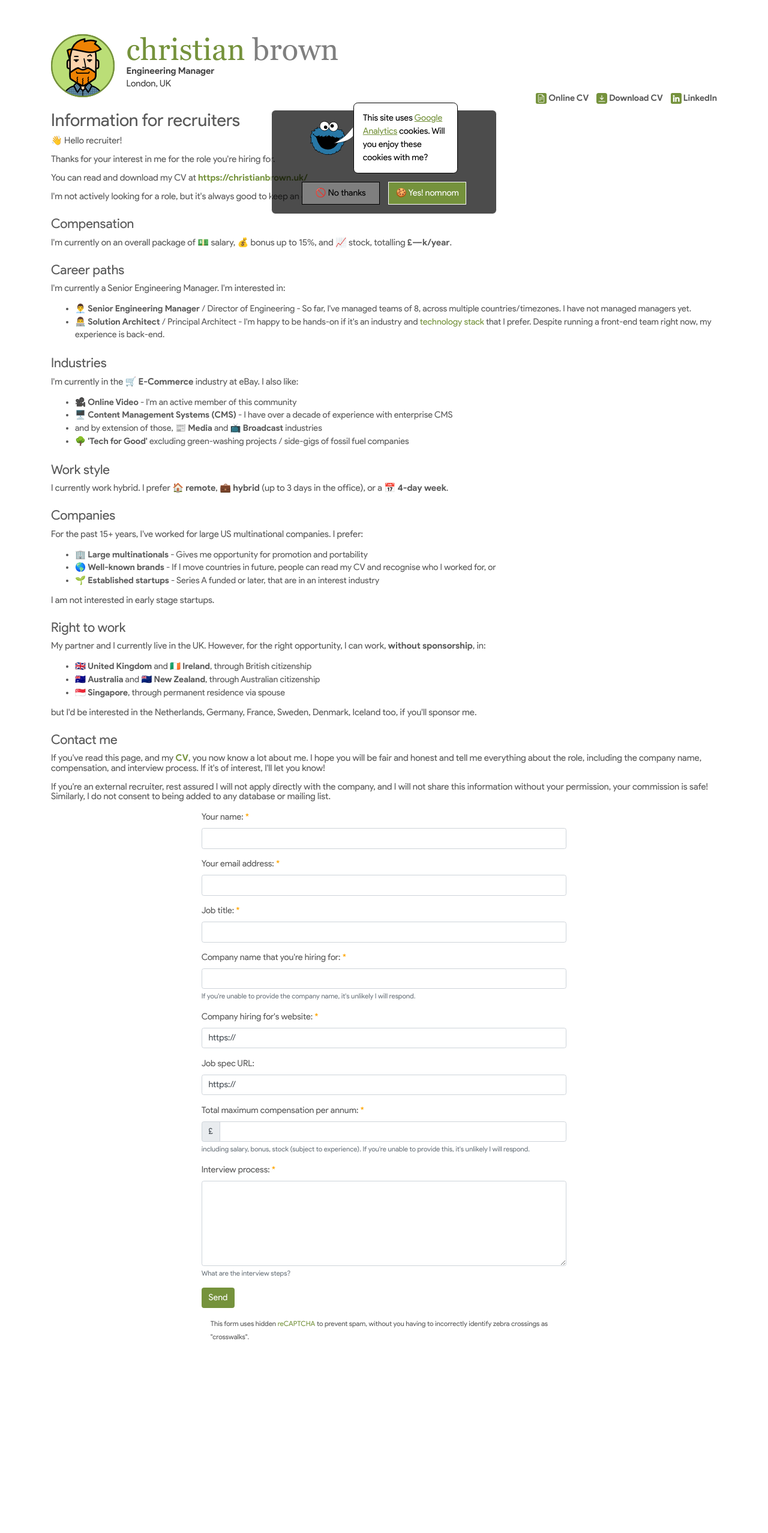
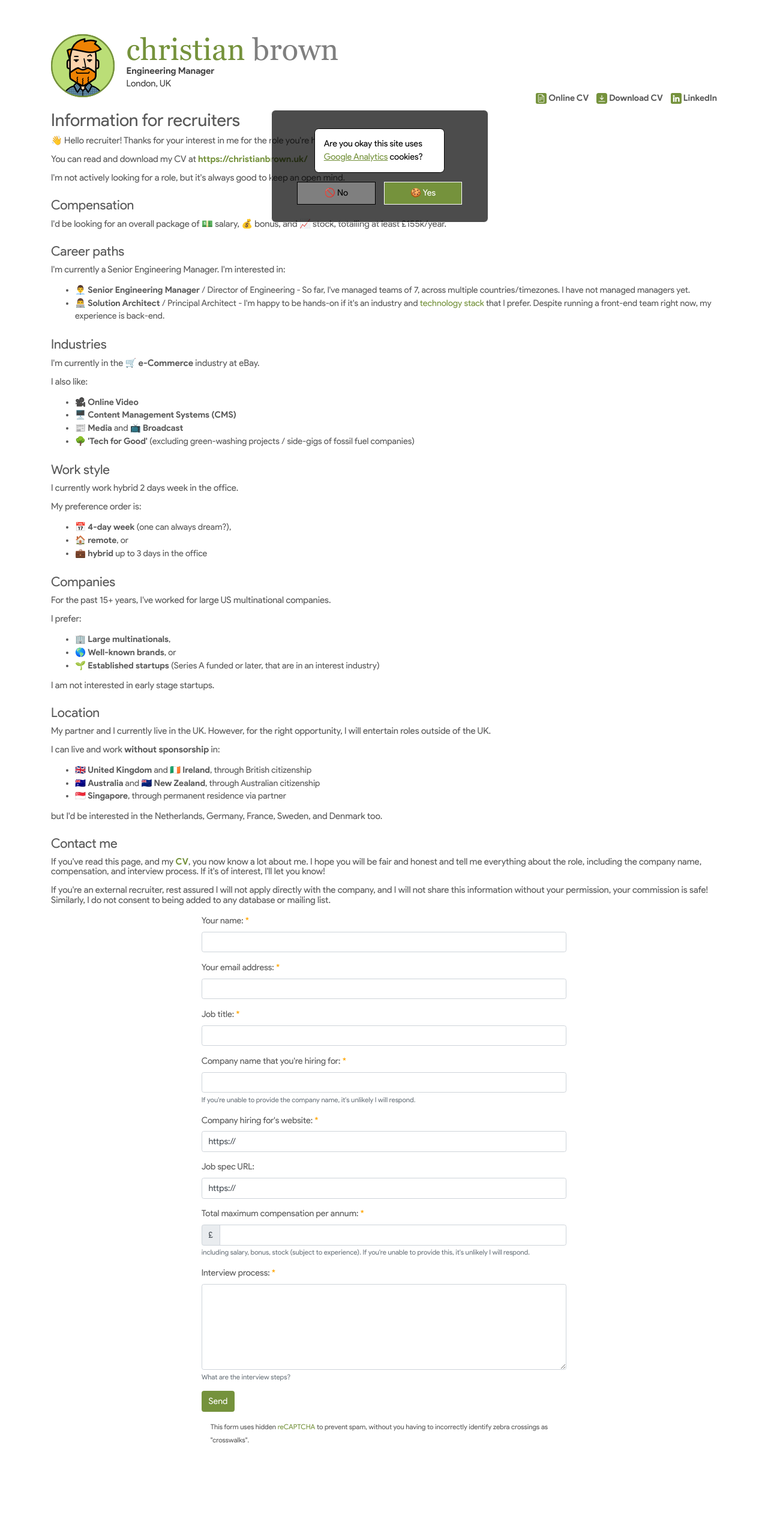
Before and after one commit to christianjbrown/christianbrown.uk, a Jekyll site: the page built from recruiters.html, in a window 1280 px wide. Shown: the whole page at 60% size. Built offline with Jekyll 4.4.1, drawn with Linux system fonts in a browser that asks for light colours; before the commit the page ends 2383 px from its top, so only the background shows below that.

Commit message:
Redesign cookie consent banner, extract cookies.scss

```diff
--- a/_includes/global-cookie.html
+++ b/_includes/global-cookie.html
@@ -1,13 +1,10 @@
 <!--noindex-->
             <div id="cookies" class="robots-nocontent" data-nosnippet="true">
-                <div class="cookies-speech-bubble">
-                    <img class="cookies-speech-bubble-head" src="/assets/images/cookie-monster-says.svg" alt="Cookie Monster asking a question">
-                    <div class="cookies-speech-bubble-contents">
-                        This site uses <a href="https://support.google.com/analytics/answer/11397207" target="_blank">Google Analytics</a> cookies. Will you enjoy these cookies with me?
-                    </div>
+                <div class="cookies-text">
+                    Are you okay this site uses <a href="https://support.google.com/analytics/answer/11397207" target="_blank">Google Analytics</a> cookies?
                 </div>
                 <div class="cookies-options">
-                    <button id="cookies-decline">🚫 No thanks</button><button id="cookies-accept" tabindex="0">🍪 Yes! nomnom</button>
+                    <button id="cookies-decline">🚫 No</button><button id="cookies-accept" tabindex="0">🍪 Yes</button>
                 </div>
             </div>
             <!--/noindex-->
--- /dev/null
+++ b/_sass/cookies.scss
@@ -0,0 +1,70 @@
+
+@import 'vars';
+
+html {
+    body {
+        div#cookies {
+            @media print {
+                display: none !important;
+            }
+            div.cookies-text {
+                a {
+                    text-decoration: underline;
+                    font-weight: normal;
+                }
+
+                background-color: white;
+                border-radius: 0.5em;
+                border: 1px solid black;
+                color: black;
+                padding: 1em;
+                width: 15em;
+            }
+            div.cookies-options {
+                button {
+                    &#cookies-accept {
+                        background-color: $colour-accent;
+                        border: 1px solid white;
+                        color: white;
+                    }
+
+                    &#cookies-decline {
+                        background-color: $colour-grayscale-2;
+                        border: 1px solid black;
+                        color: black;
+                    }
+
+                    cursor: pointer;
+                    width: 9em;
+                    padding: 0.5em;
+                }
+
+                align-items: center;
+                column-gap: 1em;
+                display: flex;
+                flex-direction: row;
+                justify-content: center;
+            }
+            align-items: center;
+            background-color: rgba(0, 0, 0, 0.7);
+            border-radius: 0.5em;
+            border: 1px solid white;
+            display: none;
+            flex-flow: column;
+            height: 13em;
+            justify-content: center;
+            left: calc(50% - 13em);
+            left: -moz-calc(50% - 13em);
+            left: -webkit-calc(50% - 13em);
+            margin: auto;
+            padding: 1em;
+            position: fixed;
+            row-gap: 1em;
+            top: calc(30% - 6em);
+            top: -moz-calc(30% - 6em);
+            top: -webkit-calc(30% - 6em);
+            width: 25em;
+            z-index: 100;
+        }
+    }
+}
--- a/assets/css/cv.scss
+++ b/assets/css/cv.scss
@@ -6,7 +6,11 @@
 
 @page {
     size: A4 portrait;
-    margin: 1cm 1cm 1.5cm 1cm;
+    margin: 1cm 1cm 1cm 1cm;
+    //@bottom-right-corner {
+    //    text-align: right;
+    //    content: "Page " counter(page);
+    //}
 }
 
 div.container {
@@ -17,7 +21,11 @@ div.container {
             line-height: 1.3;
         }
         div#cv {
-            @media screen {
+            @media print {
+                .cv-section-tech {
+                    margin-bottom: 6em;
+                }
+            }
             div#cv-main {
                 flex: 3;
                 min-width: 28em;
@@ -30,41 +38,9 @@ div.container {
             flex-direction: row;
             flex-wrap: wrap;
         }
-            @media print {
-                div#cv-side {
-                    .cv-section-education {
-                        width: 100%;
-                        order: 1;
-                    }
-                    .cv-section-volunteering {
-                        width: 100%;
-                        order: 2;
-                    }
-                    .cv-section-verticals {
-                        order: 3;
-                    }
-                    .cv-section-side-projects {
-                        order: 4;
-                    }
-                    .cv-section-tech {
-                        order: 5;
-                    }
-                    .cv-section-side-projects,
-                    .cv-section-verticals,
-                    .cv-section-tech {
-                        max-width: 50%;
-                    }
-                    display: flex;
-                    flex-direction: row;
-                    flex-wrap: wrap;
-                }
-            }
-        }
         div.cv-section {
-            @media print {
             &:not(#cv-previous-roles) {
                 break-inside: avoid;
-                }
             }
             h2 {
                 border-bottom: 1px solid $colour-grayscale-1;
@@ -86,20 +62,15 @@ div.container {
             width: 100%;
         }
         div#cv-chart-area {
-            @media print {
-                break-inside: avoid;
-            }
             #cv-chart {
                 margin: 0 auto;
                 max-width: 17em;
             }
+            break-inside: avoid;
+            padding-bottom: 1em;
             width: 100%;
-            padding-bottom: 1em;
         }
         div#cv-side-projects {
-            @media print {
-                break-inside: avoid;
-            }
             div.cv-side-project {
                 div.cv-side-project-logo {
                     img {
@@ -133,6 +104,7 @@ div.container {
             }
             align-content: flex-start;
             align-items: flex-start;
+            break-inside: avoid;
             display: flex;
             flex-direction: column;
             flex-wrap: wrap;
@@ -141,9 +113,6 @@ div.container {
             row-gap: 0.2em;
         }
         div#cv-verticals {
-            @media print {
-                break-inside: avoid;
-            }
             div.cv-vertical {
                 img {
                     max-height: 2.5em;
@@ -161,6 +130,7 @@ div.container {
             }
             align-content: center;
             align-items: flex-start;
+            break-inside: avoid;
             column-gap: 0.5em;
             display: flex;
             flex-direction: row;
@@ -170,9 +140,6 @@ div.container {
             width: 100%;
         }
         div#cv-techs {
-            @media print {
-                break-inside: avoid;
-            }
             div.cv-tech {
                 img {
                     max-height: 2.3em;
@@ -194,6 +161,7 @@ div.container {
             }
             align-items: flex-end;
             column-gap: 1em;
+            break-inside: avoid;
             display: flex;
             flex-direction: row;
             flex-wrap: wrap;
@@ -208,9 +176,6 @@ div.container {
             }
         }
         div.cv-experience {
-            @media print {
-                break-inside: avoid;
-            }
             div.cv-experience-details {
                 div.cv-experience-logo, div.cv-experience-logo a {
                     img {
@@ -270,6 +235,7 @@ div.container {
             }
             align-content: flex-start;
             align-items: flex-start;
+            break-inside: avoid;
             display: flex;
             flex-direction: column;
             flex-wrap: wrap;
@@ -278,9 +244,6 @@ div.container {
             width: 100%;
         }
         div.cv-experience-side {
-            @media print {
-                break-inside: avoid;
-            }
             div.cv-experience-details {
                 div.cv-experience-logo, div.cv-experience-logo a {
                     img {
@@ -350,6 +313,7 @@ div.container {
             }
             align-content: flex-start;
             align-items: flex-start;
+            break-inside: avoid;
             display: flex;
             flex-direction: column;
             flex-wrap: wrap;
@@ -357,13 +321,15 @@ div.container {
             row-gap: 0.5em;
             width: 100%;
         }
-        p.footer-print {
-            width: 100%;
-            display: block;
-            text-align: center;
+        div.footer-print {
             @media screen {
                 display: none;
             }
+            display: table-cell;
+            height: 98vh;
+            text-align: right;
+            vertical-align: bottom;
+            width: 100vw;
         }
     }
 }
--- a/assets/css/global.scss
+++ b/assets/css/global.scss
@@ -3,6 +3,7 @@
 
 @import 'vars';
 @import 'fonts';
+@import 'cookies';
 
 $primary: $colour-accent;
 $danger: $colour-error;
@@ -131,83 +132,11 @@ html {
                 padding-bottom: 0;
             }
         }
-        div#cookies {
-            div.cookies-speech-bubble {
-                img.cookies-speech-bubble-head {
-                    width: 5em;
-                    overflow: visible;
-                    z-index: 99;
-                }
-                div.cookies-speech-bubble-contents {
-                    a {
-                        text-decoration: underline;
-                        font-weight: normal;
-                    }
-                    background-color: white;
-                    border-radius: 0.5em;
-                    border: 1px solid black;
-                    color: black;
-                    padding: 1em;
-                    width: 12em;
-                    z-index: 98;
-                }
-                align-items: center;
-                column-gap: 0;
-                display: flex;
-                flex-direction: row;
-                justify-content: center;
-            }
-            div.cookies-options {
-                button {
-                    &#cookies-accept {
-                        background-color: $colour-accent;
-                        border: 1px solid white;
-                        color: white;
-                    }
-                    &#cookies-decline {
-                        background-color: $colour-grayscale-2;
-                        border: 1px solid black;
-                        color: black;
-                    }
-                    cursor: pointer;
-                    width: 9em;
-                    padding: 0.5em;
-                }
-                align-items: center;
-                column-gap: 1em;
-                display: flex;
-                flex-direction: row;
-                justify-content: center;
-            }
-            align-items: center;
-            background-color: rgba(0, 0, 0, 0.7);
-            border-radius: 0.5em;
-            border: 1px solid white;
-            display: none;
-            flex-flow: column;
-            height: 12em;
-            justify-content: flex-end;
-            left:         calc(50% - 13em);
-            left:    -moz-calc(50% - 13em);
-            left: -webkit-calc(50% - 13em);
-            margin: auto;
-            padding: 1em;
-            position: fixed;
-            row-gap: 1em;
-            top:         calc(30% - 6em);
-            top:    -moz-calc(30% - 6em);
-            top: -webkit-calc(30% - 6em);
-            width: 26em;
-            z-index: 100;
-        }
         @media print {
             div.container {
                 a {
                     text-decoration: none !important;
                 }
-            }
-            div#cookies {
-                display: none !important;
             }
             #cv-menu-download {
                 display: none;
--- a/recruiters.html
+++ b/recruiters.html
@@ -23,44 +23,52 @@ menu:
 noindex: true
 ---
 <h2>Information for recruiters</h2>
-                <p>👋 Hello recruiter!</p>
-                <p>Thanks for your interest in me for the role you're hiring for.</p>
+                <p>👋 Hello recruiter! Thanks for your interest in me for the role you're hiring for.</p>
                 <p>You can read and download my CV at <a href="/" target="_blank">https://christianbrown.uk/</a></p>
                 <p>I'm not actively looking for a role, but it's always good to keep an open mind.</p>
                 <h3>Compensation</h3>
-                <p>I'm currently on an overall package of 💵 salary, 💰 bonus up to 15%, and 📈 stock, totalling <strong>£<span id="compensation">---</span>k/year</strong>.
+                <p>I'd be looking for an overall package of 💵 salary, 💰 bonus, and 📈 stock, totalling at least £<span id="compensation">155</span>k/year.
                 <h3>Career paths</h3>
                 <p>I'm currently a Senior Engineering Manager. I'm interested in:</p>
                 <ul>
-                    <li>👨‍💼 <strong>Senior Engineering Manager</strong> / Director of Engineering - So far, I've managed teams of 8, across multiple countries/timezones. I have not managed managers yet.</li>
+                    <li>👨‍💼 <strong>Senior Engineering Manager</strong> / Director of Engineering - So far, I've managed teams of 7, across multiple countries/timezones. I have not managed managers yet.</li>
                     <li>👨‍💻 <strong>Solution Architect</strong> / Principal Architect - I'm happy to be hands-on if it's an industry and <a href="/" target="_blank">technology stack</a> that I prefer. Despite running a front-end team right now, my experience is back-end.</li>
                 </ul>
                 <h3>Industries</h3>
-                <p>I'm currently in the 🛒 <strong>E-Commerce</strong> industry at eBay. I also like:</p>
+                <p>I'm currently in the 🛒 <strong>e-Commerce</strong> industry at eBay.</p>
+                <p>I also like:</p>
                 <ul>
-                    <li>🎥 <strong>Online Video</strong> - I'm an active member of this community</li>
-                    <li>🖥️ <strong>Content Management Systems (CMS)</strong> - I have over a decade of experience with enterprise CMS</li>
-                    <li>and by extension of those, 📰 <strong>Media</strong> and 📺 <strong>Broadcast</strong> industries</li>
-                    <li>🌳 <strong>'Tech for Good'</strong> excluding green-washing projects / side-gigs of fossil fuel companies</li>
+                    <li>🎥 <strong>Online Video</strong></li>
+                    <li>🖥️ <strong>Content Management Systems (CMS)</strong></li>
+                    <li>📰 <strong>Media</strong> and 📺 <strong>Broadcast</strong></li>
+                    <li>🌳 <strong>'Tech for Good'</strong> (excluding green-washing projects / side-gigs of fossil fuel companies)</li>
                 </ul>
                 <h3>Work style</h3>
-                <p>I currently work hybrid. I prefer 🏠 <strong>remote</strong>, 💼 <strong>hybrid</strong> (up to 3 days in the office), or a 📅️ <strong>4-day week</strong>.</p>
+                <p>I currently work hybrid 2 days week in the office.</p>
+                <p>My preference order is:</p>
+                <ul>
+                    <li>📅️ <strong>4-day week</strong> (one can always dream?),</li>
+                    <li>🏠 <strong>remote</strong>, or</li>
+                    <li>💼 <strong>hybrid</strong> up to 3 days in the office</li>
+                </ul>
                 <h3>Companies</h3>
-                <p>For the past 15+ years, I've worked for large US multinational companies. I prefer:</p>
+                <p>For the past 15+ years, I've worked for large US multinational companies.</p>
+                <p>I prefer:</p>
                 <ul>
-                    <li>🏢 <strong>Large multinationals</strong> - Gives me opportunity for promotion and portability</li>
-                    <li>🌎 <strong>Well-known brands</strong> - If I move countries in future, people can read my CV and recognise who I worked for, or</li>
-                    <li>🌱 <strong>Established startups</strong> - Series A funded or later, that are in an interest industry</li>
+                    <li>🏢 <strong>Large multinationals</strong>,</li>
+                    <li>🌎 <strong>Well-known brands</strong>, or</li>
+                    <li>🌱 <strong>Established startups</strong> (Series A funded or later, that are in an interest industry)</li>
                 </ul>
                 <p>I am not interested in early stage startups.</p>
-                <h3>Right to work</h3>
-                <p>My partner and I currently live in the UK. However, for the right opportunity, I can work, <strong>without sponsorship</strong>, in:</p>
+                <h3>Location</h3>
+                <p>My partner and I currently live in the UK. However, for the right opportunity, I will entertain roles outside of the UK.
+                <p>I can live and work <strong>without sponsorship</strong> in:</p>
                 <ul>
                     <li>🇬🇧 <strong>United Kingdom</strong> and 🇮🇪 <strong>Ireland</strong>, through British citizenship</li>
                     <li>🇦🇺 <strong>Australia</strong> and 🇳🇿 <strong>New Zealand</strong>, through Australian citizenship</li>
-                    <li>🇸🇬 <strong>Singapore</strong>, through permanent residence via spouse</li>
+                    <li>🇸🇬 <strong>Singapore</strong>, through permanent residence via partner</li>
                 </ul>
-                <p>but I'd be interested in the Netherlands, Germany, France, Sweden, Denmark, Iceland too, if you'll sponsor me.</p>
+                <p>but I'd be interested in the Netherlands, Germany, France, Sweden, and Denmark too.</p>
                 <h3>Contact me</h3>
                 <p>If you've read this page, and my <a href="/" target="_blank">CV</a>, you now know a lot about me. I hope you will be fair and honest and tell me everything about the role, including the company name, compensation, and interview process. If it's of interest, I'll let you know!</p>
                 <p>If you're an external recruiter, rest assured I will not apply directly with the company, and I will not share this information without your permission, your commission is safe! Similarly, I do not consent to being added to any database or mailing list.</p>
```
Also changed, not shown: _current_role/2022-08-ebay-snr-eng-mgr.md (+1 -1 lines), assets/js/cv/index.js (+10 -4 lines), index.html (+17 -18 lines). Lines whose indentation alone changed are shown as unchanged.
